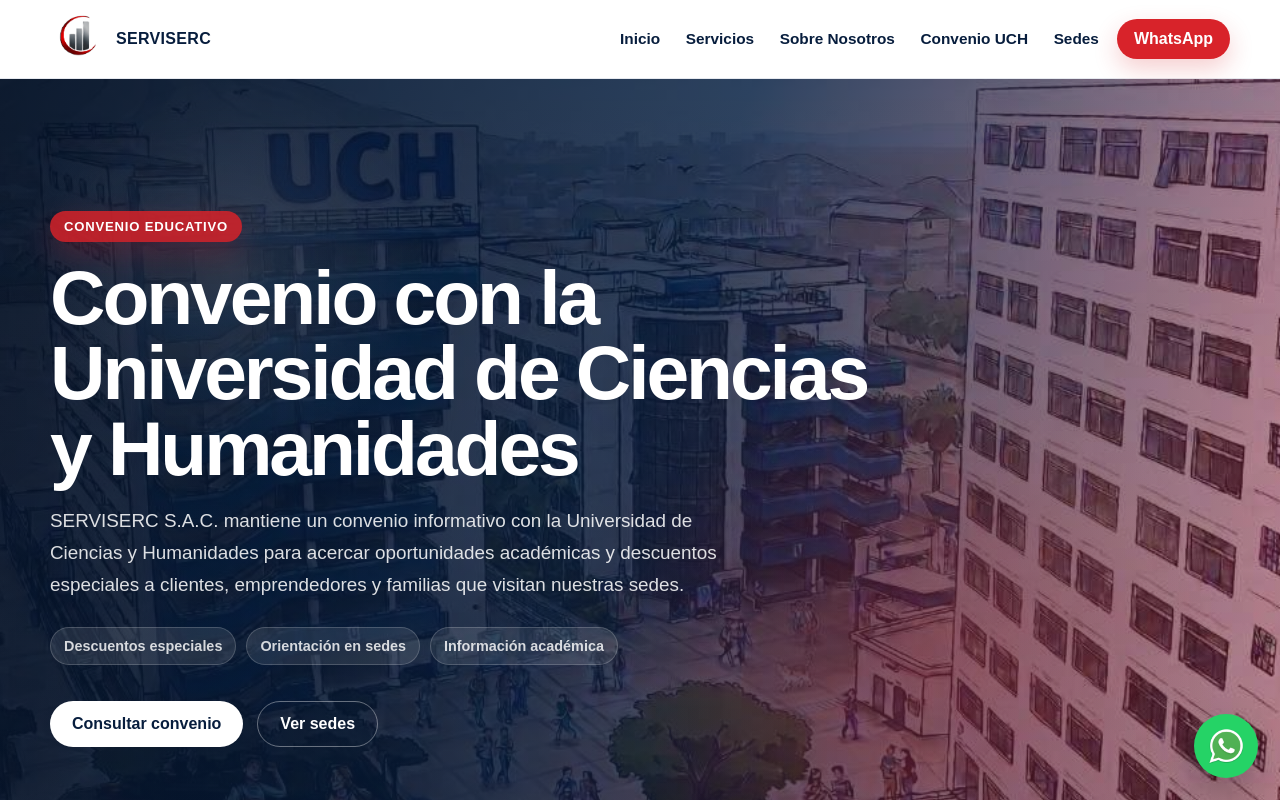
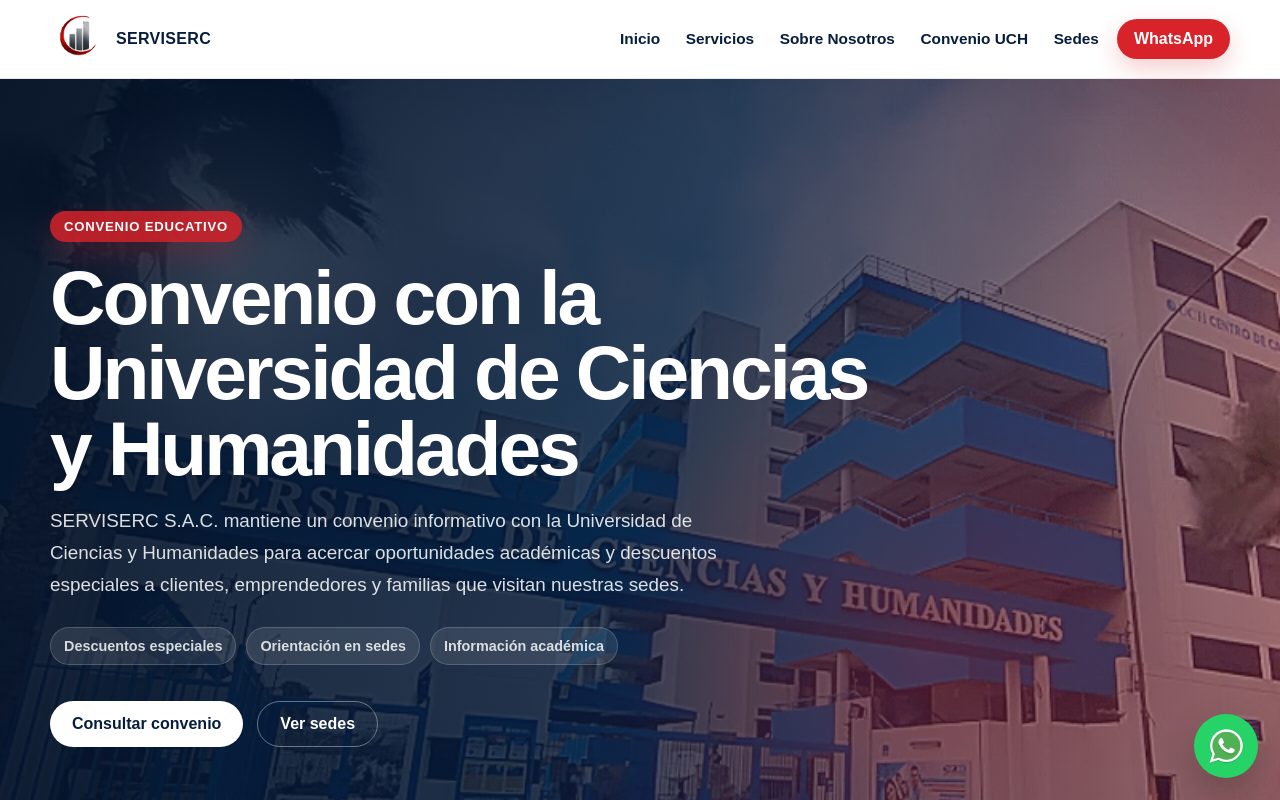
Before and after one commit to VaCris/landing-page-serviserc, a Next.js app: page /convenio-uch in a window 1280 px wide. Shown: the top 800 px of the page. Built offline with nearby package versions, Linux system fonts and the light colour scheme.

Commit message:
style: update UCH hero background image and add new image assets

```diff
--- a/app/convenio-uch/page.tsx
+++ b/app/convenio-uch/page.tsx
@@ -30,7 +30,7 @@
       <section
         className="uch-hero"
         style={{
-          backgroundImage: `linear-gradient(110deg, rgb(5 18 38 / 94%), rgb(7 29 61 / 82%) 48%, rgb(216 35 42 / 38%)), url(${asset('/img/uch-2.webp')})`,
+          backgroundImage: `linear-gradient(110deg, rgb(5 18 38 / 94%), rgb(7 29 61 / 82%) 48%, rgb(216 35 42 / 38%)), url(${asset('/img/uch-1.webp')})`,
         }}
       >
         <div className="container uch-hero-grid uch-hero-background-layout">
```
Also changed, not shown: public/img/fachad.png (added), public/img/uch-1.webp (added).
